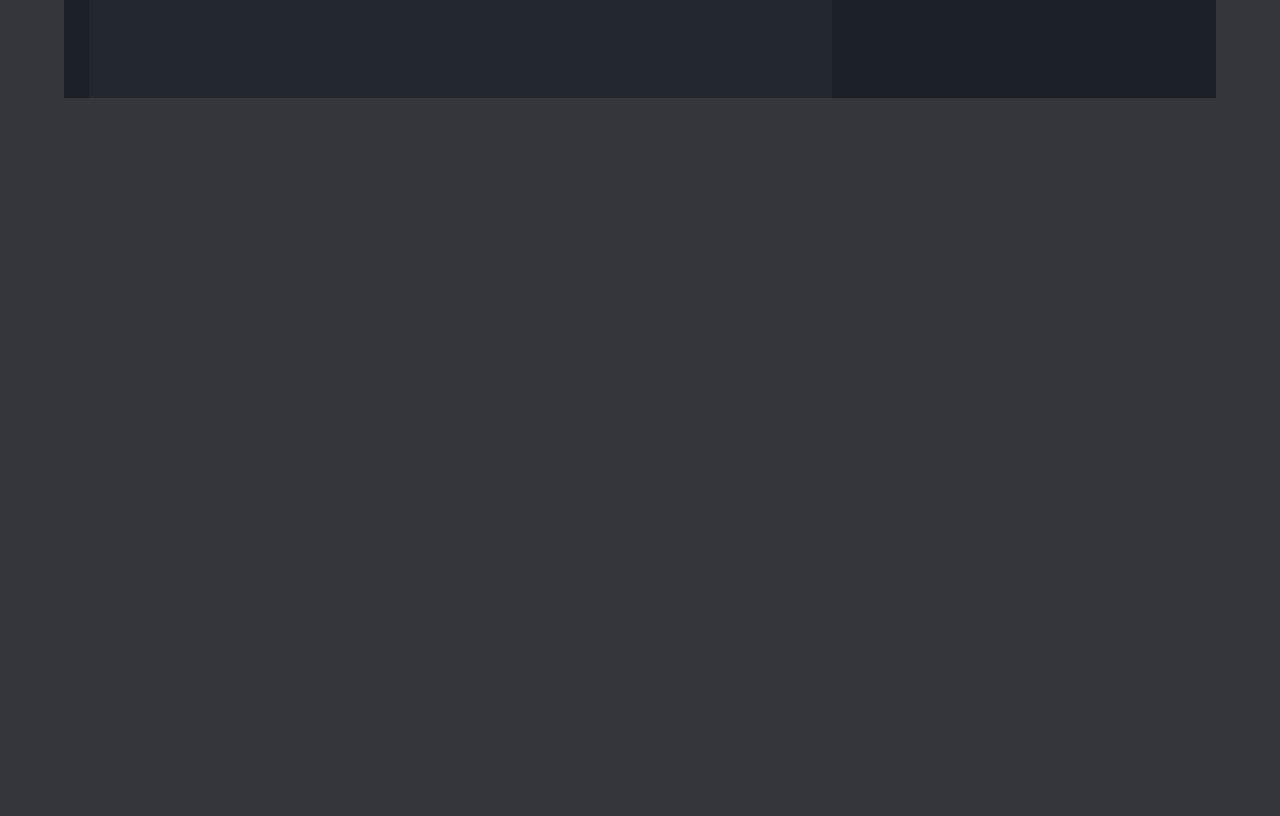
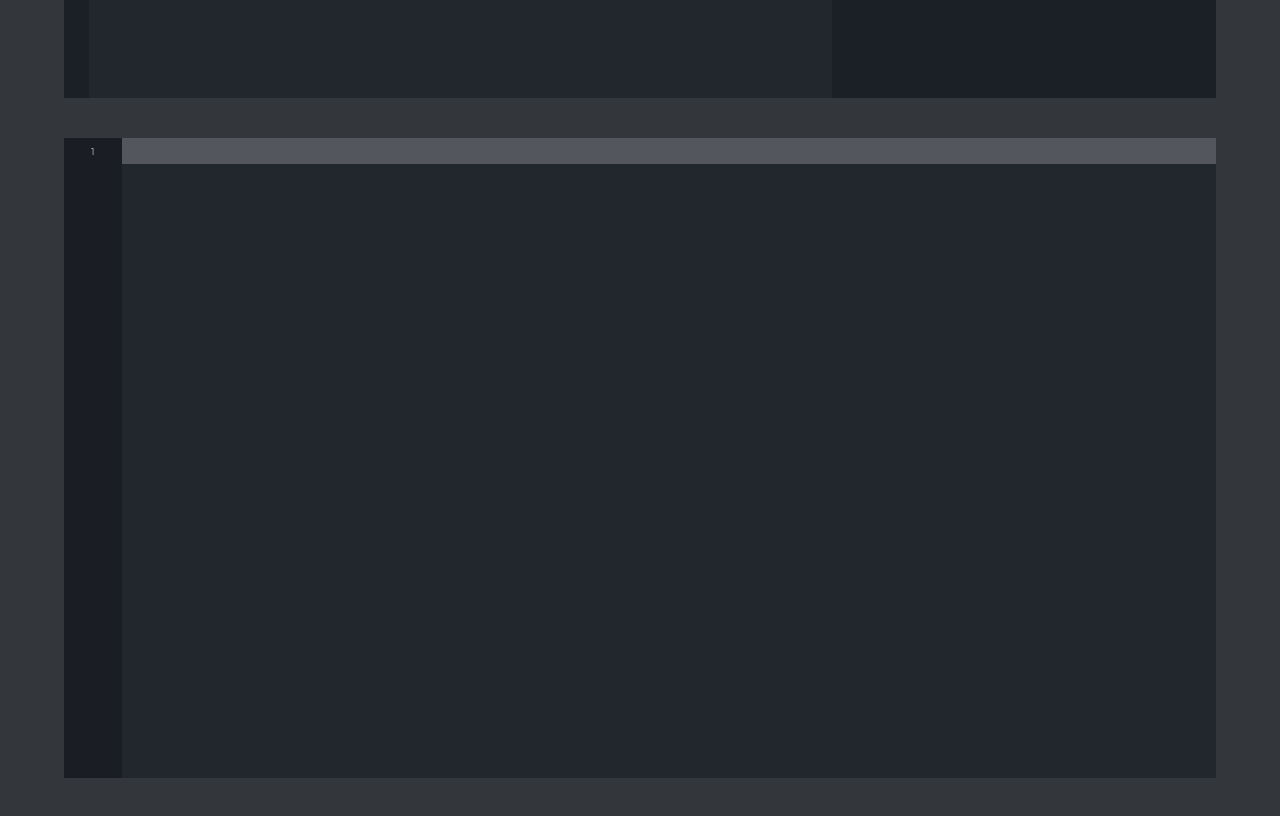
Before and after one commit to ashish25-bit/meg, a React (Create React App) app: page / in a window 1280 px wide. Shown: the part 680-1496 px from the top of the page. Before the commit the page ends 800 px from the top, so only its background shows below. Built offline with nearby package versions, Linux system fonts and the light colour scheme.

Commit message:
editor edited

```diff
--- a/src/App.css
+++ b/src/App.css
@@ -25,11 +25,11 @@
 @media only screen and (max-width: 769px) {
   .wrapperContainer {
     display: block;
-    margin-bottom: 100px;
+    min-height: 150vh;
   }
   .editorContainer,
   .outputContainer {
-    height: 50%;
+    height: 45%;
   }
 }
 
--- a/src/App.tsx
+++ b/src/App.tsx
@@ -2,12 +2,14 @@ import React, { Fragment } from 'react';
 import './App.css';
 import Header from './components/Header';
 import MainContainer from './components/MainContainer';
+import Sample from './components/Sample';
 
 const App: React.FC = () => {
   return (
     <Fragment>
       <Header />
       <MainContainer />
+      <Sample />
     </Fragment>
   );
 }
--- a/src/components/Sample.tsx
+++ b/src/components/Sample.tsx
@@ -14,32 +14,49 @@ const Sample = () => {
 			setLines(prevState => prevState + 1);
 			setCurrentLine(prevState => prevState + 1);
 		}
+	}
 
+	function inputText(e: React.FormEvent<HTMLInputElement>) {
 		if (currentLineRef.current && inputRef.current) {
-			currentLineRef.current.innerText = inputRef.current?.value;
-			console.log(currentLineRef.current.clientWidth)
-			inputRef.current.style.width = `${currentLineRef.current.clientWidth + 4}px`;
+			inputRef.current.style.minWidth = `${currentLineRef.current.scrollWidth - 20}px`;
+			currentLineRef.current.innerText = inputRef.current.value;
 		}
 	}
 
   return (
-    <div style={{...main, position: "relative"}}>
-			<div style={{...gutter, position: 'absolute', textAlign: "center"}}>
-				{
-					new Array(lines).fill(0).map((_, index) => { return (<div ref={ele} className='dead-center' style={number} key={index}>{index+1}</div>) })
-				}
+    <div style={{ ...main, overflowY: 'auto', overflowX: 'hidden' }}>
+			<div style={{...gutter, textAlign: "center"}}>
+			{
+				new Array(lines).fill(0).map((_, index) => { return (
+					<div ref={ele} className='dead-center' style={number} key={index}>{index+1}</div>)
+				})
+			}
 			</div>
-			<div style={{...editor, position: 'absolute'}}>
+			<div style={{...editor, position: 'relative', overflowX: 'auto'}}>
 				<input
 					ref={inputRef}
 					onKeyDown={e => captureKeyDown(e)}
-					style={{...input, position: 'relative', zIndex: 10, top: `${(lines-1)*26}px`}}
+					onInput={e => inputText(e)}
+					style={{...input, position: 'absolute', zIndex: 100000, top: `${(lines-1)*26}px`}}
 				/>
 				{
 					new Array(lines).fill(0).map((_, index) => { return (
 						index + 1 === currentLine ?
-							<div ref={currentLineRef} key={index} style={{ opacity: 0, background: 'red', height:'26px', minWidth: 'calc(95% - 20px)' }}></div> :
-							<div style={{ height:'26px', width: '100%' }} key={index}>{currentLine} - {index+1}</div>
+							<div ref={currentLineRef} key={index}
+							className='dead-center'
+							style={{
+								padding: '0 10px',
+								opacity: 0,
+								// background: 'red',
+								height:'26px',
+								minWidth: 'calc(100% - 20px)',
+								fontSize: '15px',
+							}}></div> :
+							<div style={{
+								height:'26px', padding: '0 10px',
+								minWidth: 'calc(100% - 20px)',
+								fontSize: '15px'
+							}} key={index} className="dead-center" ></div>
 					)})
 				}
 			</div>
@@ -52,12 +69,11 @@ const main = {
 	margin: "40px auto",
 	height: "80vh",
 	background: "#22272E",
-	overflow: 'auto'
+	display: 'grid',
+	gridTemplateColumns: '5% 95%'
 };
 
 const gutter = {
-	minWidth: '5%',
-	height: "100%",
 	background: "rgba(0, 0, 0, 0.25)",
 	top: "0",
 	left: '0',
@@ -65,25 +81,24 @@ const gutter = {
 };
 
 const editor = {
-	minWidth: "95%",
-	height: "100%",
 	background: "#22272E",
 	top: "0",
+	color: '#fff',
 	right: '0',
 };
 
 const input = {
 	height: '26px',
 	background: "#ffffff38",
-	left: '5%',
-	minWidth: 'calc(95% - 20px)',
+	minWidth: 'calc(100% - 20px)',
 	color: '#fff',
-	padding: '0 10px'
+	padding: '0 10px',
+	fontSize: '15px',
 }
 
 const number = {
 	height: '26px',
-	fontSize: '10px'
+	fontSize: '10px',
 }
 
 export default Sample;
--- a/src/index.css
+++ b/src/index.css
@@ -79,8 +79,6 @@ textarea {
 }
 
 .dead-center {
-  display: flex;
-  text-align: center;
-  justify-content: center;
+  display: grid;
   align-items: center;
 }
```
